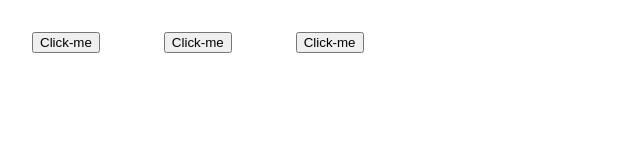
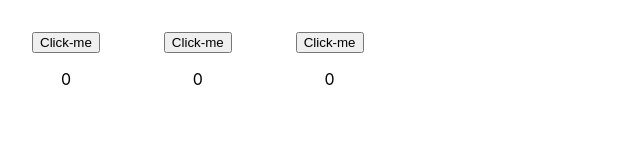
Before and after one commit to oguiaugusto/trybe-exercises, a React (Create React App) app in the folder 02 - FRONT-END/bloco-11-componentes-com-estado-eventos-e-formularios-com-react/dia-1-componentes-com-estado-e-eventos/fancy-buttons/: page / in a window 1280 px wide. Shown: the top 160 px of the page, without its empty margins (0-640 px from the left). Built offline with nearby package versions, Linux system fonts and the light colour scheme.

Commit message:
Fixação 1.5, 6 e 7

```diff
--- a/02 - FRONT-END/bloco-11-componentes-com-estado-eventos-e-formularios-com-react/dia-1-componentes-com-estado-e-eventos/fancy-buttons/src/App.css
+++ b/02 - FRONT-END/bloco-11-componentes-com-estado-eventos-e-formularios-com-react/dia-1-componentes-com-estado-e-eventos/fancy-buttons/src/App.css
@@ -1,3 +1,12 @@
 button {
   margin: 2rem;
+  margin-bottom: 0;
 }
+
+div {
+  display: inline-block;
+}
+
+p {
+  text-align: center;
+}
--- a/02 - FRONT-END/bloco-11-componentes-com-estado-eventos-e-formularios-com-react/dia-1-componentes-com-estado-e-eventos/fancy-buttons/src/App.js
+++ b/02 - FRONT-END/bloco-11-componentes-com-estado-eventos-e-formularios-com-react/dia-1-componentes-com-estado-e-eventos/fancy-buttons/src/App.js
@@ -3,31 +3,50 @@ import './App.css';
 
 class App extends React.Component {
   constructor() {
-    super()
+    super();
+
+    this.state = {
+      button1: 0,
+      button2: 0,
+      button3: 0,
+    }
+
     this.handleClick1 = this.handleClick1.bind(this);
     this.handleClick2 = this.handleClick2.bind(this);
     this.handleClick3 = this.handleClick3.bind(this);
   }
 
   handleClick1() {
-    console.log(this);
-    console.log('Texto 1');
+    this.setState((prevState, _props) => ({
+      button1: prevState.button1 + 1,
+    }));
   }
   handleClick2() {
-    console.log(this);
-    console.log('TEXTO 2');
+    this.setState((prevState, _props) => ({
+      button2: prevState.button2 + 1,
+    }));
   }
   handleClick3() {
-    console.log(this);
-    console.log('texto 3');
+    this.setState((prevState, _props) => ({
+      button3: prevState.button3 + 1,
+    }));
   }
 
   render() {
     return (
       <>
-        <button onClick={this.handleClick1}>Click-me</button>
-        <button onClick={this.handleClick2}>Click-me</button>
-        <button onClick={this.handleClick3}>Click-me</button>
+        <div>
+          <button onClick={this.handleClick1}>Click-me</button>
+          <p>{this.state.button1}</p>
+        </div>
+        <div>
+          <button onClick={this.handleClick2}>Click-me</button>
+          <p>{this.state.button2}</p>
+        </div>
+        <div>
+          <button onClick={this.handleClick3}>Click-me</button>
+          <p>{this.state.button3}</p>
+        </div>
       </>
     );
   }
```
